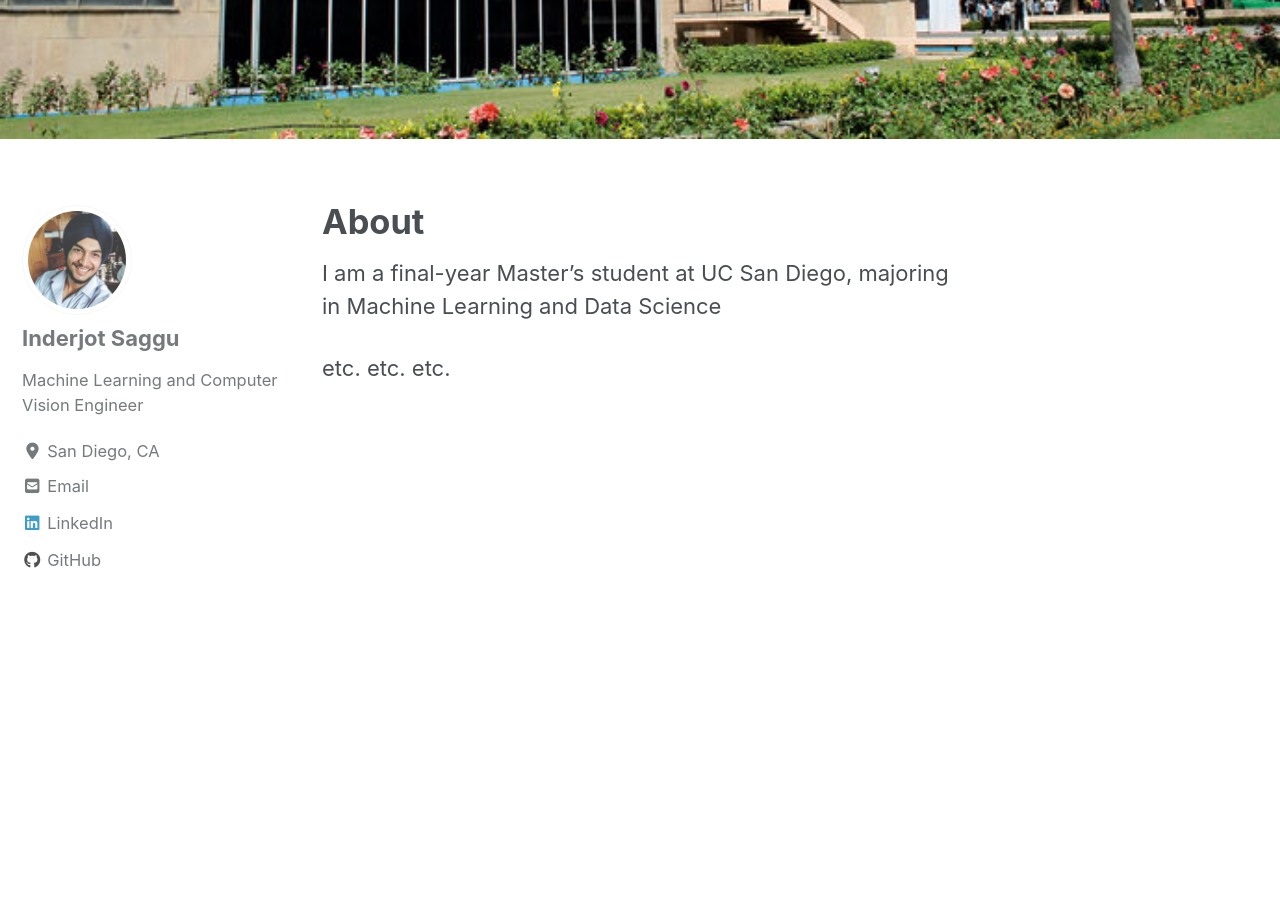
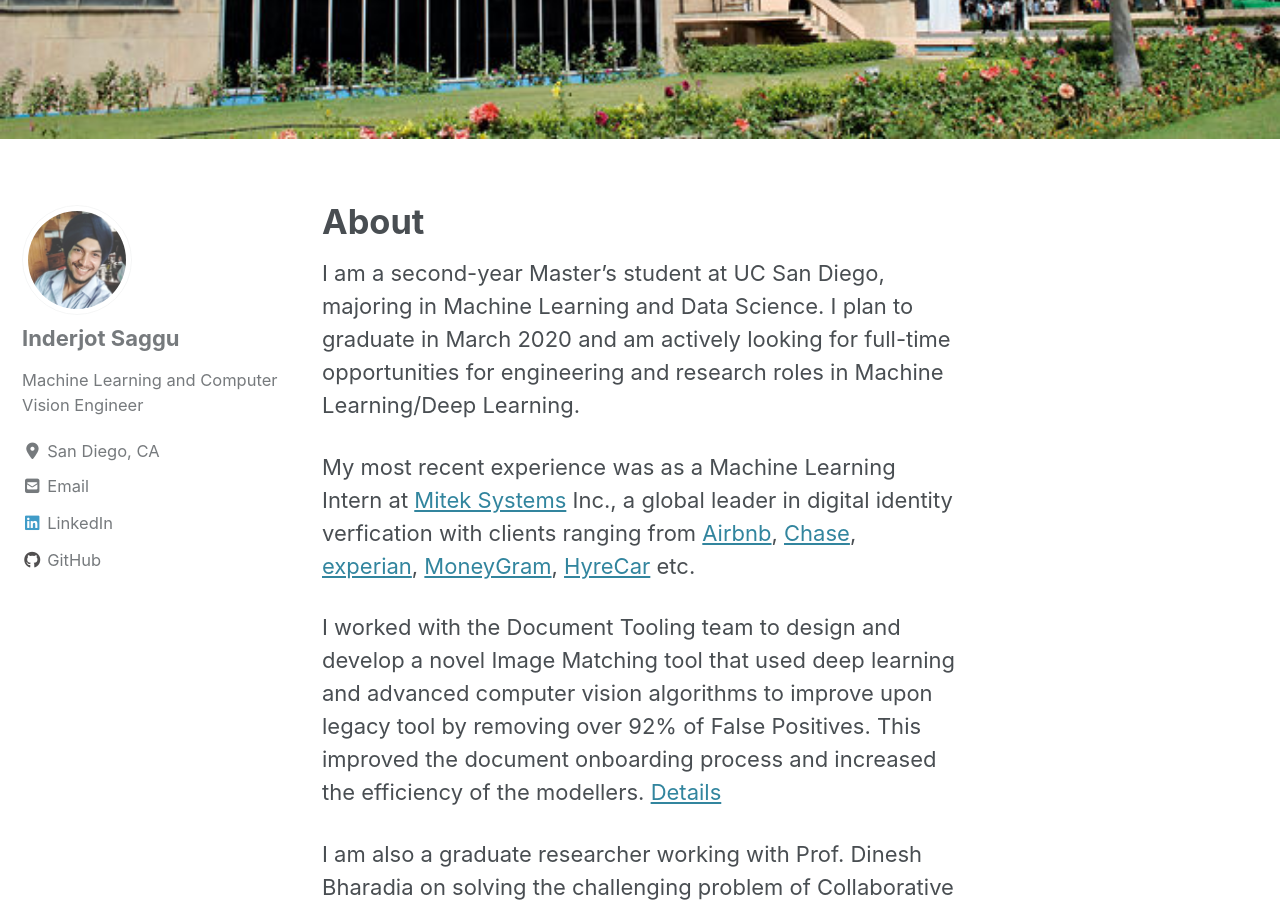
Before and after one commit to ijssaggu/ijssaggu.github.io, a Jekyll site: the page built from _pages/about.md, in a window 1280 px wide and 900 px high, scrolled down 610 px. Built offline with Jekyll 4.4.1, drawn with Linux system fonts in a browser that asks for light colours; cached includes are drawn as plain includes; nearby versions of some CDN libraries; some of the changed text lies outside the part shown.

Commit message:
Updated Bio

```diff
--- a/_pages/about.md
+++ b/_pages/about.md
@@ -5,6 +5,10 @@ header:
   image: "/images/IIT.jpg"
 ---
 
-I am a final-year Master's student at UC San Diego, majoring in Machine Learning and Data Science
+I am a second-year Master's student at UC San Diego, majoring in Machine Learning and Data Science. I plan to graduate in March 2020 and am actively looking for full-time opportunities for engineering and research roles in Machine Learning/Deep Learning.
 
-etc. etc. etc.
+My most recent experience was as a Machine Learning Intern at [Mitek Systems](https://www.miteksystems.com/) Inc., a global leader in digital identity verfication with clients ranging from [Airbnb](https://www.airbnb.com/), [Chase](https://www.chase.com/), [experian](https://www.experian.com/), [MoneyGram](https://www.moneygram.com/), [HyreCar](https://hyrecar.com) etc.
+
+I worked with the Document Tooling team to design and develop a novel Image Matching tool that used deep learning and advanced computer vision algorithms to improve upon legacy tool by removing over 92% of False Positives. This improved the document onboarding process and increased the efficiency of the modellers. [Details](https://ijssaggu.github.io)
+
+I am also a graduate researcher working with Prof. Dinesh Bharadia on solving the challenging problem of Collaborative Perception.
```
